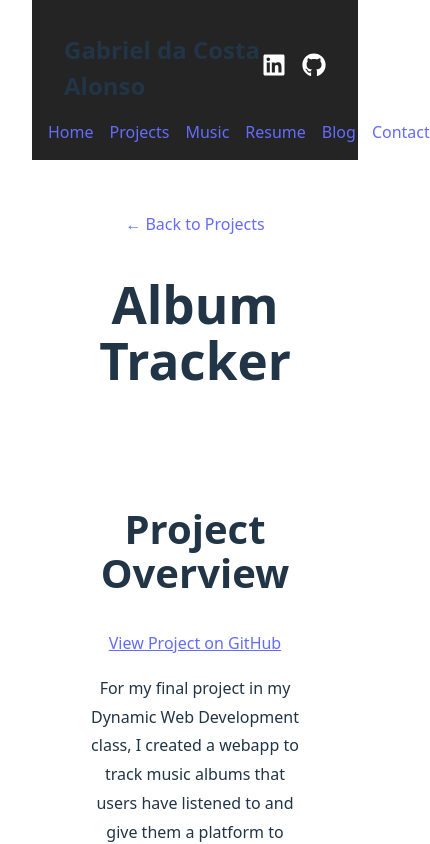
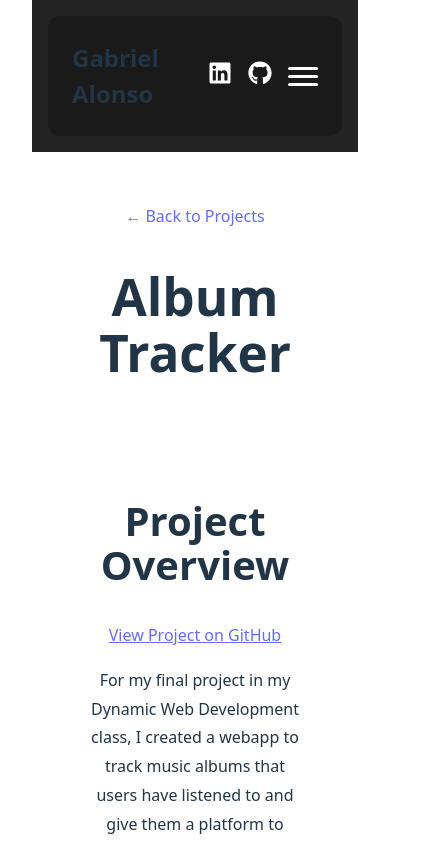
Before and after one commit to Gabe-Alonso/Personal-Website, a React (Vite) app in the folder website/: page /projects/437-final in a window 390 px wide. Shown: the top 844 px of the page, 430 px wide, since content can reach past the window. Built offline with nearby package versions, Linux system fonts and the light colour scheme; no server answers.

Commit message:
1.0 Complete

```diff
--- a/website/src/App.css
+++ b/website/src/App.css
@@ -15,9 +15,99 @@
   background-color: #242424;
 }
 
+.header .container {
+  background-color: #1a1a1a;
+  border-radius: 12px;
+  padding: 0.5rem;
+  overflow: hidden;
+}
+
 .nav {
   display: flex;
+  gap: 0.75rem;
+  padding: 0.5rem;
+}
+
+.nav a {
+  padding: 0.5rem 1rem;
+  border-radius: 8px;
+  border: 1px solid rgba(255, 255, 255, 0.15);
+  transition: background-color 0.2s ease, border-color 0.2s ease;
+}
+
+.nav a:hover {
+  background-color: rgba(255, 255, 255, 0.1);
+  border-color: rgba(255, 255, 255, 0.3);
+}
+
+/* Topbar right section */
+.topbar-right {
+  display: flex;
+  align-items: center;
   gap: 1rem;
+}
+
+/* Hamburger button - hidden on desktop */
+.hamburger {
+  display: none;
+  flex-direction: column;
+  justify-content: center;
+  gap: 5px;
+  width: 30px;
+  height: 30px;
+  background: transparent;
+  border: none;
+  cursor: pointer;
+  padding: 0;
+}
+
+.hamburger-line {
+  display: block;
+  width: 100%;
+  height: 3px;
+  background-color: white;
+  border-radius: 2px;
+  transition: transform 0.3s ease, opacity 0.3s ease;
+}
+
+/* Hamburger animation when open */
+.hamburger-line.open:nth-child(1) {
+  transform: translateY(8px) rotate(45deg);
+}
+
+.hamburger-line.open:nth-child(2) {
+  opacity: 0;
+}
+
+.hamburger-line.open:nth-child(3) {
+  transform: translateY(-8px) rotate(-45deg);
+}
+
+/* Mobile styles */
+@media (max-width: 768px) {
+  .hamburger {
+    display: flex;
+  }
+
+  .nav {
+    display: none;
+    flex-direction: column;
+    width: auto;
+    padding: 0.5rem 1rem;
+  }
+
+  .nav.nav-open {
+    display: flex;
+  }
+
+  .nav a {
+    text-align: center;
+    padding: 0.75rem 1rem;
+  }
+
+  .name {
+    font-size: 1.2rem;
+  }
 }
 
 .page-container {
@@ -33,10 +123,10 @@
 
 .topbar {
   display: flex;
-  justify-content: space-between; /* pushes left + right apart */
+  justify-content: space-between;
   align-items: center;
   padding: 1rem;
-  background: #242424;
+  background: transparent;
 }
 
 .name {
--- a/website/src/App.jsx
+++ b/website/src/App.jsx
@@ -47,24 +47,36 @@ function App() {
 }
 
 function HeaderBar() {
+    const [menuOpen, setMenuOpen] = useState(false);
+
+    const toggleMenu = () => setMenuOpen(!menuOpen);
+    const closeMenu = () => setMenuOpen(false);
+
     return (
         <header className="header">
             <div className="container">
                 <header className="topbar">
-                    <div className="name">Gabriel da Costa Alonso</div>
+                    <div className="name">Gabriel Alonso</div>
 
-                    <nav className="socials">
-                        <a href="https://www.linkedin.com/in/gabe-alonso/" target="_blank"><FaLinkedin size={24}/></a>
-                        <a href="https://github.com/Gabe-Alonso" target="_blank"><FaGithub size={24}/></a>
-                    </nav>
+                    <div className="topbar-right">
+                        <nav className="socials">
+                            <a href="https://www.linkedin.com/in/gabe-alonso/" target="_blank"><FaLinkedin size={24}/></a>
+                            <a href="https://github.com/Gabe-Alonso" target="_blank"><FaGithub size={24}/></a>
+                        </nav>
+                        <button className="hamburger" onClick={toggleMenu} aria-label="Toggle menu">
+                            <span className={`hamburger-line ${menuOpen ? 'open' : ''}`}></span>
+                            <span className={`hamburger-line ${menuOpen ? 'open' : ''}`}></span>
+                            <span className={`hamburger-line ${menuOpen ? 'open' : ''}`}></span>
+                        </button>
+                    </div>
                 </header>
-                <nav className="nav">
-                    <Link to="/">Home</Link>
-                    <Link to="/projects">Projects</Link>
-                    <Link to="/music">Music</Link>
-                    <Link to="/resume">Resume</Link>
-                    <Link to="/blog">Blog</Link>
-                    <Link to="/contact">Contact</Link>
+                <nav className={`nav ${menuOpen ? 'nav-open' : ''}`}>
+                    <Link to="/" onClick={closeMenu}>Home</Link>
+                    <Link to="/projects" onClick={closeMenu}>Projects</Link>
+                    <Link to="/music" onClick={closeMenu}>Music</Link>
+                    <Link to="/resume" onClick={closeMenu}>Resume</Link>
+                    <Link to="/blog" onClick={closeMenu}>Blog</Link>
+                    <Link to="/contact" onClick={closeMenu}>Contact</Link>
                 </nav>
             </div>
         </header>
```
